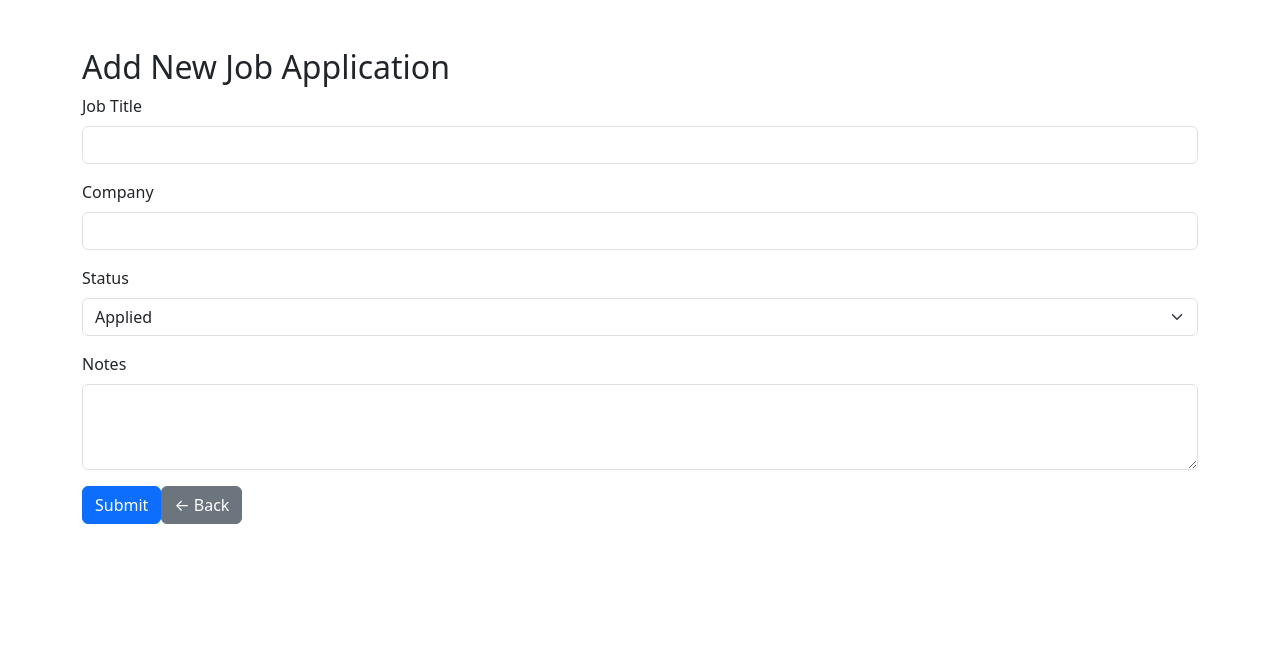
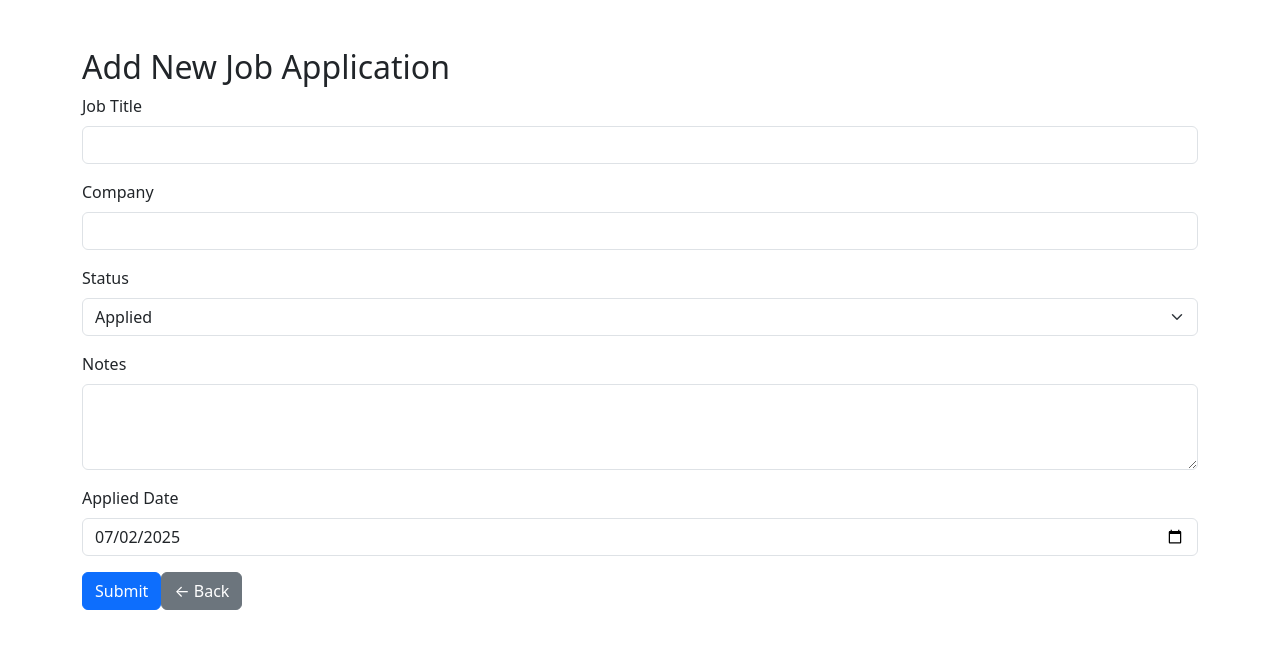
Before and after one commit to AmiramRyan/JobCompass, a React (Create React App) app in the folder client/: page /add-job in a window 1280 px wide. Shown: the top 648 px of the page. Built offline with nearby package versions, Linux system fonts and the light colour scheme.

Commit message:
Client updates -Connected the dashboard to DB (Get all, POST new job) -Updated Job Form defaults

```diff
--- a/client/package.json
+++ b/client/package.json
@@ -2,6 +2,7 @@
   "name": "client",
   "version": "0.1.0",
   "private": true,
+  "proxy": "http://localhost:3000",
   "dependencies": {
     "@testing-library/dom": "^10.4.0",
     "@testing-library/jest-dom": "^6.6.3",
--- a/client/src/components/FilterBar.jsx
+++ b/client/src/components/FilterBar.jsx
@@ -3,11 +3,11 @@ import { Form, Button } from 'react-bootstrap';
 import Select from 'react-select';
 
 const statusOptions = [
-  { value: 'applied', label: 'Applied' },
-  { value: 'interviewing', label: 'Interviewing' },
-  { value: 'accepted', label: 'Accepted' },
-  { value: 'rejected', label: 'Rejected' },
-  { value: 'ghosted', label: 'Ghosted' }
+  { value: 'Applied', label: 'Applied' },
+  { value: 'Interviewing', label: 'Interviewing' },
+  { value: 'Accepted', label: 'Accepted' },
+  { value: 'Rejected', label: 'Rejected' },
+  { value: 'Ghosted', label: 'Ghosted' }
 ];
 
 const FilterBar = ({ onFilterChange }) => {
--- a/client/src/components/JobForm.jsx
+++ b/client/src/components/JobForm.jsx
@@ -2,12 +2,18 @@ import React, { useState } from 'react';
 import { Form, Button, Container } from 'react-bootstrap';
 import { useNavigate } from 'react-router-dom';
 
+const today = () =>{
+  const date = new Date();
+  const dateStr = date.toISOString().split('T')[0];
+  return dateStr;
+}
 const JobForm = () => {
   const [formData, setFormData] = useState({
     title: '',
     company: '',
-    status: 'applied',
-    notes: ''
+    status: 'Applied',
+    notes: '',
+    appliedDate: today()
   });
 
   const handleChange = (e) => {
@@ -15,10 +21,25 @@ const JobForm = () => {
     setFormData(prev => ({ ...prev, [name]: value }));
   };
 
-  const handleSubmit = (e) => {
+  const handleSubmit = async (e) => {
     e.preventDefault();
-    console.log("Submitted:", formData);
-    // TODO: send data to backend
+
+    try{
+      const res = await fetch('/jobs', {
+        method: 'POST',
+        headers: {'Content-Type': 'application/json'},
+        body: JSON.stringify(formData)
+      });
+
+      if(!res.ok) throw new Error('Failed to submit');
+      const newJob = await res.json();
+      console.log('Job Created', newJob);
+
+      navigate('/dashboard');
+    } catch (err) {
+      console.error(err);
+      alert('Job creation failed');
+    }
   };
   const navigate = useNavigate();
 
@@ -38,12 +59,12 @@ const JobForm = () => {
 
         <Form.Group className="mb-3">
           <Form.Label>Status</Form.Label>
-          <Form.Select name="status" value={formData.status} onChange={handleChange} defaultValue={'applied'}>
-            <option value="applied">Applied</option>
-            <option value="interviewing">Interviewing</option>
-            <option value="accepted">Accepted</option>
-            <option value="rejected">Rejected</option>
-            <option value="ghosted">Ghosted</option>
+          <Form.Select name="status" value={formData.status} onChange={handleChange}>
+            <option value="Applied">Applied</option>
+            <option value="Interviewing">Interviewing</option>
+            <option value="Accepted">Accepted</option>
+            <option value="Rejected">Rejected</option>
+            <option value="Ghosted">Ghosted</option>
           </Form.Select>
         </Form.Group>
 
@@ -52,6 +73,10 @@ const JobForm = () => {
           <Form.Control as="textarea" name="notes" rows={3} value={formData.notes} onChange={handleChange} />
         </Form.Group>
 
+        <Form.Group className="mb-3">
+          <Form.Label>Applied Date</Form.Label>
+          <Form.Control type='date' name="appliedDate" value={formData.appliedDate} onChange={handleChange}/>
+        </Form.Group>
         <Button type="submit" variant="primary">Submit</Button>
         <Button variant="secondary" onClick={() => navigate(-1)}>
           ← Back
--- a/client/src/pages/Dashboard.js
+++ b/client/src/pages/Dashboard.js
@@ -1,16 +1,7 @@
-import React, { useState } from 'react';
+import React, { useEffect, useState } from 'react';
 import { Link } from 'react-router-dom';
 import JobCard from '../components/JobCard';
 import FilterBar from '../components/FilterBar';
-
-//TODO: Get from API
-const allJobs = [
-  { id: 1, title: "Frontend Developer", company: "Acme Corp", status: "applied", appliedDate: "2025-06-15" },
-  { id: 2, title: "Backend Developer", company: "TechInc", status: "interviewing", appliedDate: "2025-06-12" },
-  { id: 3, title: "UI/UX Designer", company: "Designify", status: "rejected", appliedDate: "2025-06-10" },
-  { id: 4, title: "DevOps Engineer", company: "CloudCo", status: "ghosted", appliedDate: "2025-06-05" },
-  { id: 5, title: "Software Engineer", company: "StartupX", status: "applied", appliedDate: "2025-06-20" }
-];
 
 function Dashboard() {
   const [filters, setFilters] = useState({
@@ -19,7 +10,26 @@ function Dashboard() {
     status: 'all'
   });
 
+  //States
+  const [allJobs, setAllJobs] = useState([]);
   const [filteredJobs, setFilteredJobs] = useState(allJobs);
+
+  useEffect(() => {
+    const fetchJobs = async () => {
+      try{
+        const res = await fetch('/jobs');
+        if(!res.ok) throw new Error('Failed to retrieve jobs list')
+        const jobs = await res.json();
+        setAllJobs(jobs);
+        setFilteredJobs(jobs);
+      } catch (e) {
+        console.error(e);
+      }
+    };
+
+    fetchJobs();
+
+  }, []);
 
   const handleFilterChange = (newFilters) => {
     setFilters(newFilters);
@@ -96,7 +106,7 @@ function Dashboard() {
       {/* FilterBar*/}
       <FilterBar onFilterChange={handleFilterChange} />
 
-      {/*Filtered job results*/}
+      {/*Filtered job res*/}
       {filteredJobs.length === 0 ? (
         <div className="alert alert-warning text-center">
           No jobs found with the selected filters.
@@ -111,7 +121,7 @@ function Dashboard() {
         </div>
       )}
 
-      {/*New Application Btn*/}
+      {/*New Job Btn*/}
       <div className="text-center mt-5">
         <Link to="/add-job" className="btn btn-outline-primary btn-lg">
           <i className="bi bi-plus-circle me-2"></i>Add New Application
```
